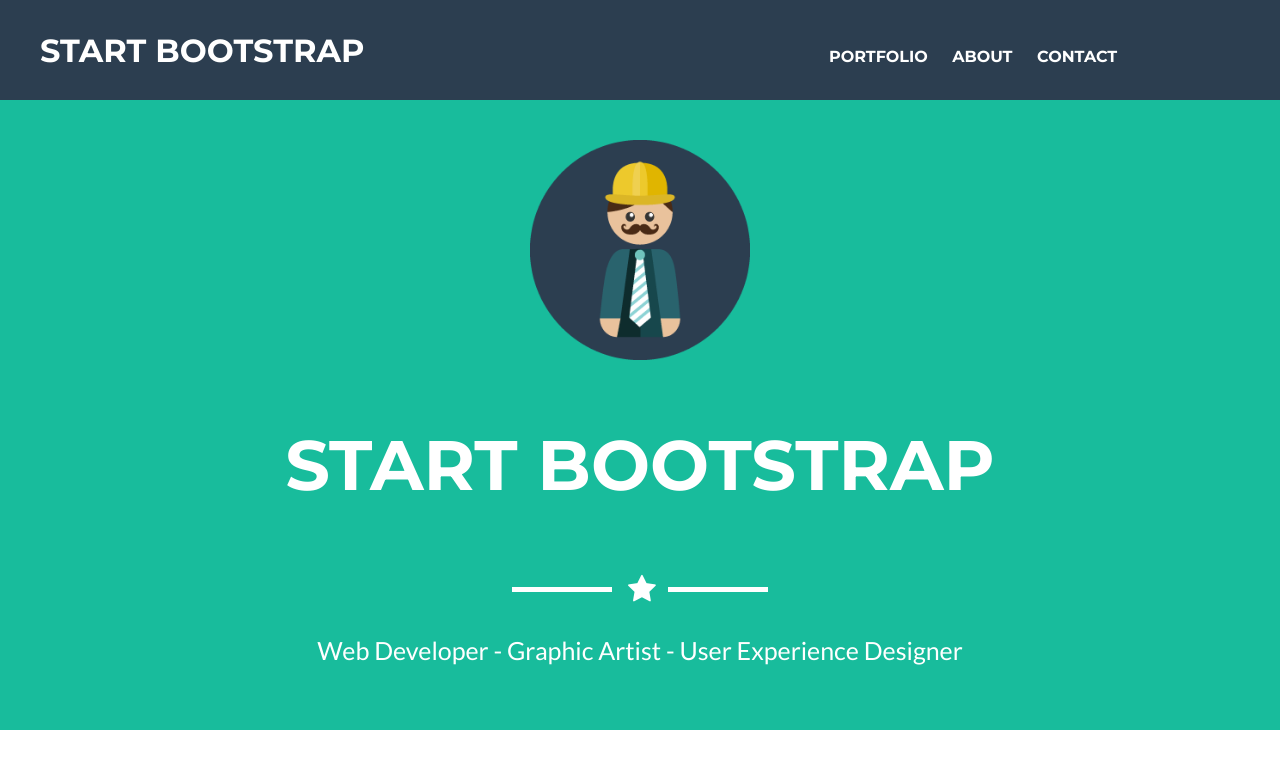
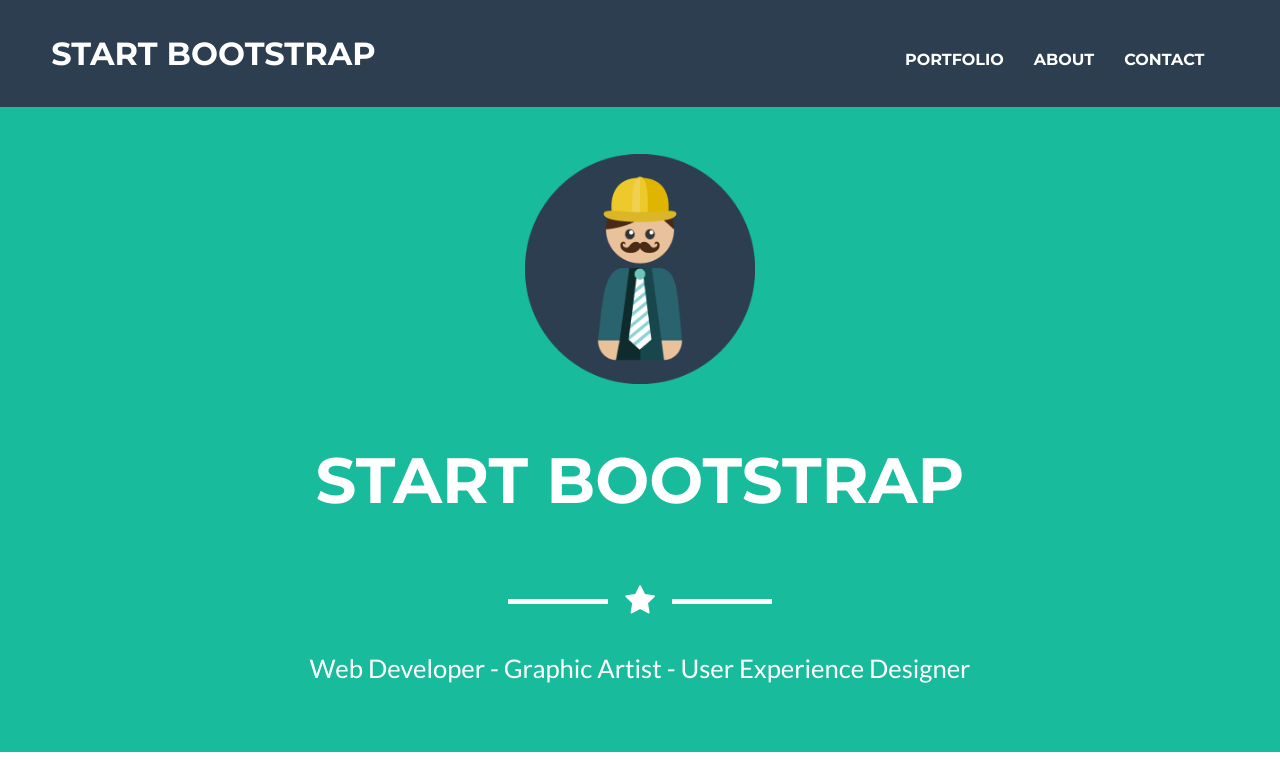
Before and after one commit to carocelis/freelancer-replica, a plain HTML site: page index.html in a window 1280 px wide. Shown: the top 760 px of the page. Drawn offline with Linux system fonts and the light colour scheme.

Commit message:
corrección imagenes y footer con porcentaje

```diff
--- a/css/main.css
+++ b/css/main.css
@@ -15,38 +15,37 @@ header{
 	font-weight: bold;
 	font-family: 'Montserrat', sans-serif;
 	width: 100%;
-	height: 100px;
   	position: fixed;
   	top: 0;
 }
 .barra h1, a{
 	display: inline-block;
-	padding: 10px;
+	padding: 1%;
 }
 .barra a:hover{
 	color: #18bc9c;
 }
 .barra h1{
-	padding-left: 40px;
-	padding-right: 450px;
+	padding-left: 4%;
+	padding-right: 40%;
 }
 .contenido{
 	background-color: #18bc9c;
-	padding-top: 140px;
+	padding-top: 12%;
 	color: white;
 }
 .contenido h1{
 	font-family: 'Montserrat', sans-serif;
 	text-transform: uppercase;
-	font-size: 70px;
+	font-size: 400%;
 }
 .contenido img{
-	max-width: 220px;
+	max-width: 18%;
 }
 .contenido .fa-star{
-	font-size: 30px;
-	padding: 8px;
-	padding-left: 12px;
+	font-size: 200%;
+	padding: 1%;
+	padding-left: 1%;
 }
 .linea::after, .linea::before{
 	content: " ";
@@ -58,16 +57,16 @@ header{
 }
 .contenido p{
 	font-family: 'Lato', sans-serif;
-	font-size: 25px;
-	padding-bottom: 60px;
+	font-size: 160%;
+	padding-bottom: 5%;
 }
 .contenido2 h1{
 	color: #212529;
 	text-transform: uppercase;
 	font-weight: bold;
 	font-family: 'Montserrat', sans-serif;
-	font-size: 40px;
-	padding-top: 50px;
+	font-size: 250%;
+	padding-top: 5%;
 }
 .contenido2 .fa-star{
 	color: #2c3e50;
@@ -131,7 +130,7 @@ header{
 	border: 2px solid white;
 	border-radius: 4px 4px 4px 4px;
 	font-family: 'Lato', sans-serif;
-	margin-left: 530px;
+	margin-left: 43%;
 	padding-top: 8px;
 }
 .descargar:hover{
```
